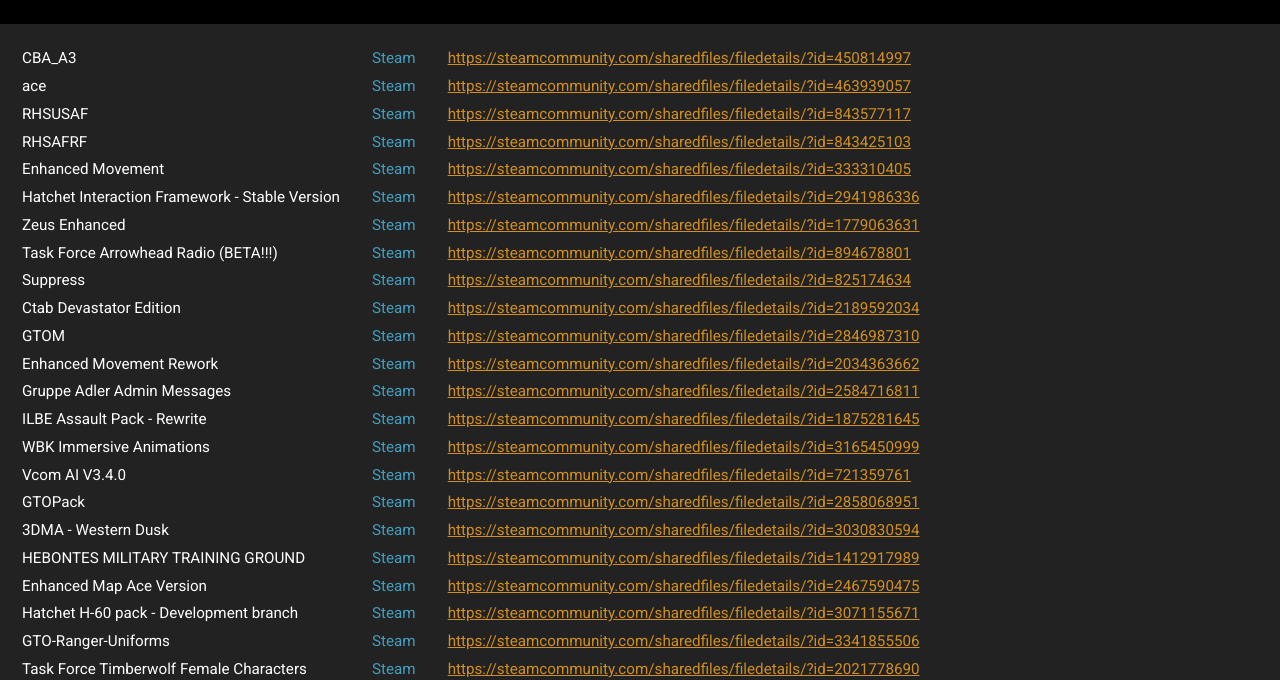
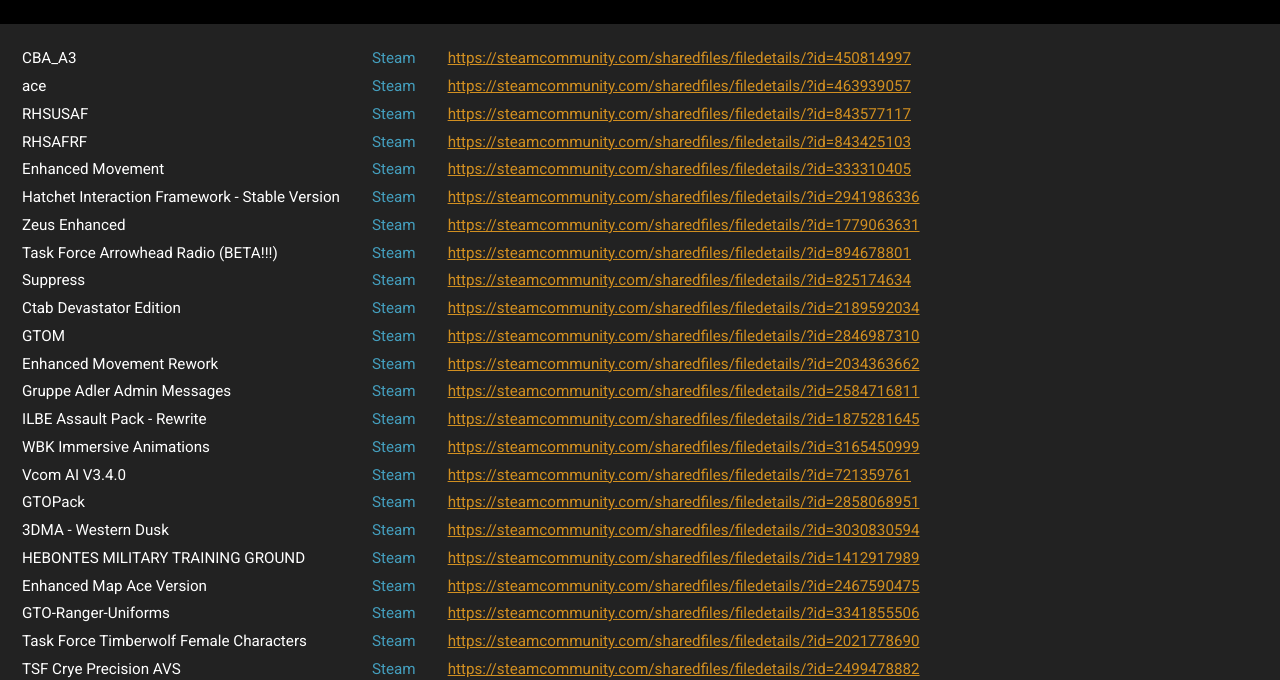
Before and after one commit to German-Tactical-Ops/arma3server-html, a plain HTML site: page GTO_main_39_Base.html in a window 1280 px wide. Shown: the part 120-800 px from the top of the page. Drawn offline with Linux system fonts and the light colour scheme.

Commit message:
Update GTO_main_39_Base.html

```diff
--- a/GTO_main_39_Base.html
+++ b/GTO_main_39_Base.html
@@ -267,15 +267,6 @@
           </td>
         </tr>
         <tr data-type="ModContainer">
-          <td data-type="DisplayName">Hatchet H-60 pack - Development branch</td>
-          <td>
-            <span class="from-steam">Steam</span>
-          </td>
-          <td>
-            <a href="https://steamcommunity.com/sharedfiles/filedetails/?id=3071155671" data-type="Link">https://steamcommunity.com/sharedfiles/filedetails/?id=3071155671</a>
-          </td>
-        </tr>
-        <tr data-type="ModContainer">
           <td data-type="DisplayName">GTO-Ranger-Uniforms</td>
           <td>
             <span class="from-steam">Steam</span>
```
